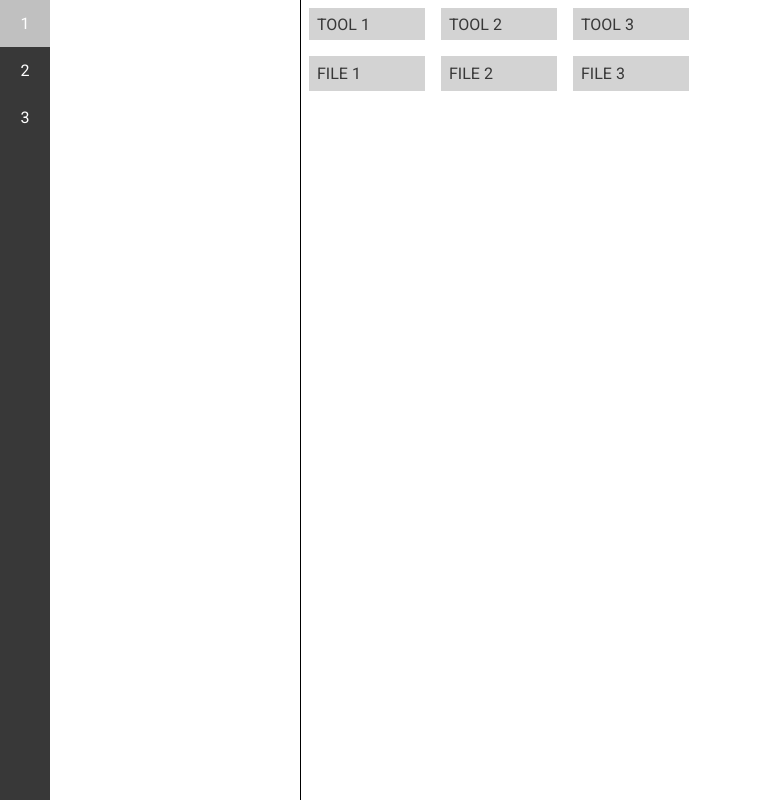
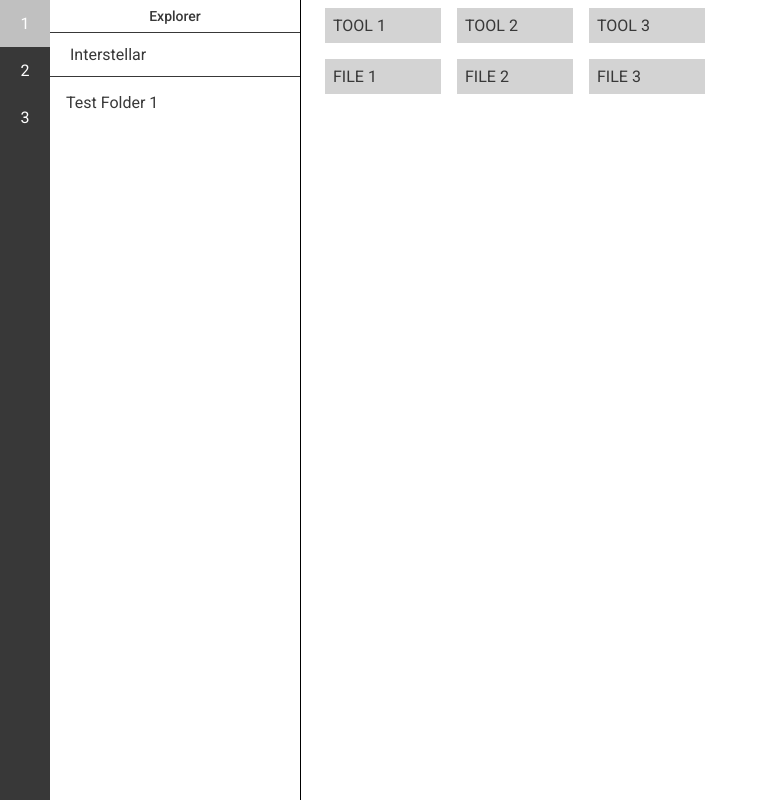
Before and after one commit to Vordty/writ-web, a React (Create React App) app: page /app in a window 1280 px wide. Shown: the whole page, without its empty margins (0-768 px from the left). Built offline with nearby package versions, Linux system fonts and the light colour scheme; sample sign-in values are in the browser's storage.

Commit message:
Add file explorer demo in Editor

```diff
--- a/src/routes/Editor/Editor.js
+++ b/src/routes/Editor/Editor.js
@@ -1,6 +1,7 @@
 import React from "react";
 
 import Sidebar from "../../components/Shared/Sidebar/Sidebar";
+import Explorer from "../../components/Shared/Explorer/Explorer";
 import ListDraggable from "../../components/List/ListDraggable/ListDraggable";
 
 import "./Editor.scss";
@@ -8,14 +9,18 @@ import "./Editor.scss";
 const Editor = () => {
 	return (
 		<div className="editor">
-			<Sidebar />
+			<Sidebar header="Explorer">
+				<Explorer></Explorer>
+			</Sidebar>
 			<div className="w-100">
-				<ListDraggable customStyle="flex-h">
-					<div>TOOL 1</div>
-					<div>TOOL 2</div>
-					<div>TOOL 3</div>
-				</ListDraggable>
-				<div className="opened-files-container">
+				<div className="pl-4">
+					<ListDraggable customStyle="flex-h">
+						<div>TOOL 1</div>
+						<div>TOOL 2</div>
+						<div>TOOL 3</div>
+					</ListDraggable>
+				</div>
+				<div className="opened-files-container pl-4">
 					<ListDraggable customStyle="flex-h">
 						<div>FILE 1</div>
 						<div>FILE 2</div>
```
